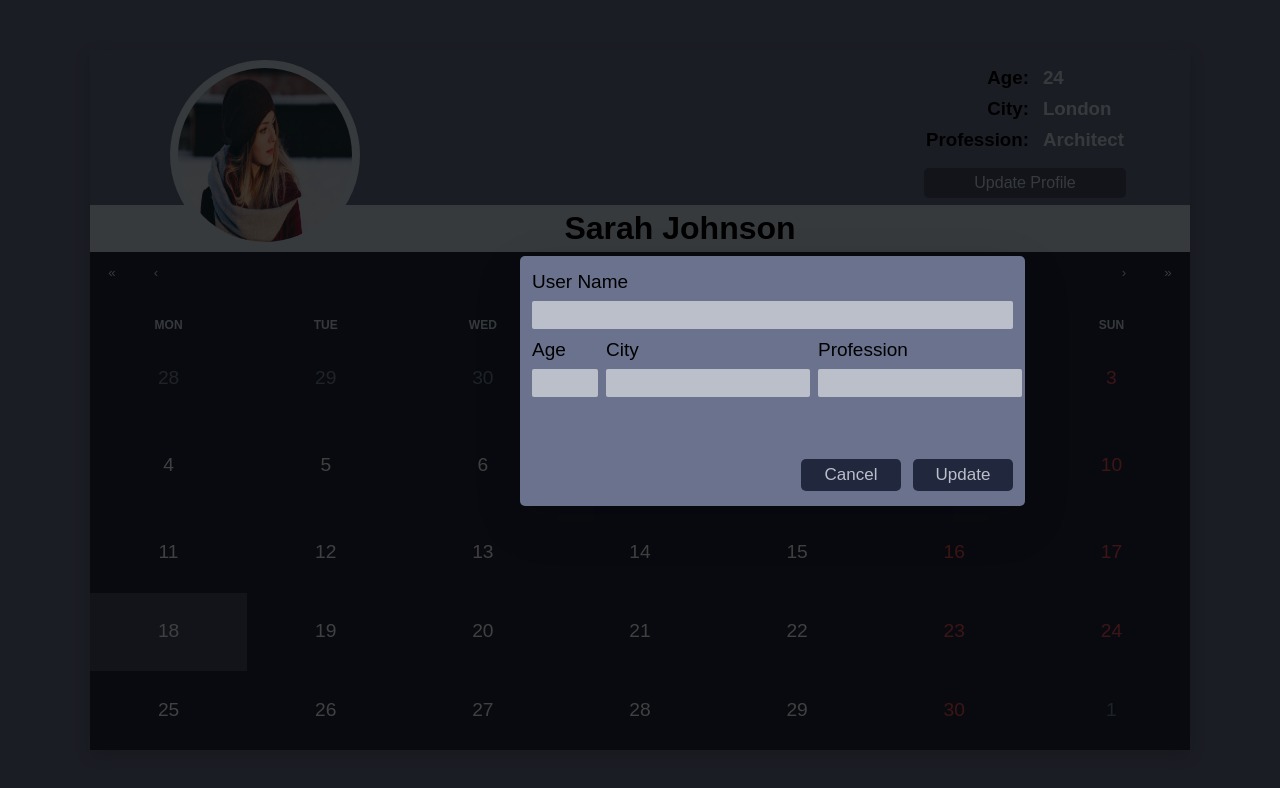
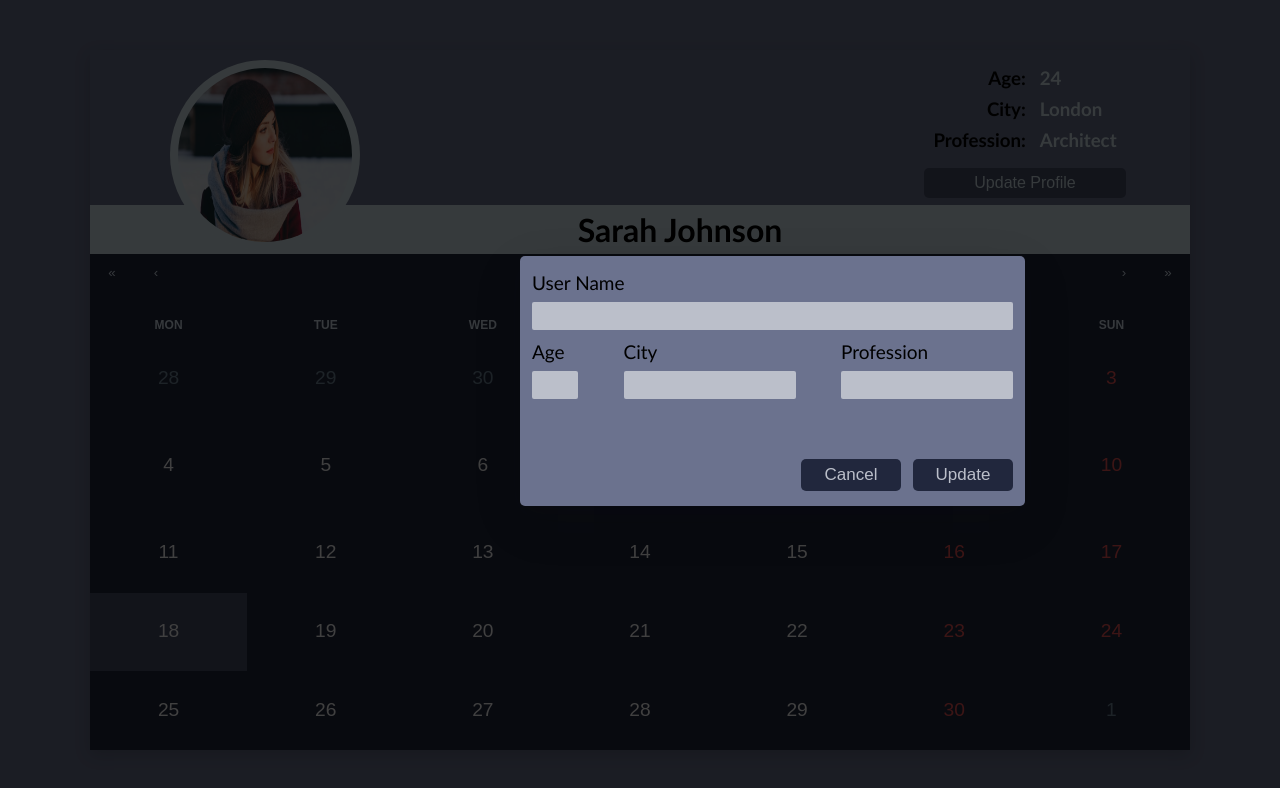
Before and after one commit to orlandoalvareza/react-calendar-app, a React (Create React App) app: page / in a window 1280 px wide. Both pictures are taken after a click on the button "Update Profile". Shown: the top 788 px of the page. Built offline with nearby package versions, Linux system fonts and the light colour scheme.

Commit message:
added text fonts

```diff
--- a/src/components/Calendar/EventForm.module.css
+++ b/src/components/Calendar/EventForm.module.css
@@ -1,4 +1,6 @@
 .form-container {
+  font-family: Tahoma, Verdana, sans-serif;
+  font-weight: 500;
   display: flex;
   flex-direction: column;
   justify-content: space-between;
@@ -24,10 +26,11 @@
 
 .new-event_input label {
   font-size: 18px;
-  margin-bottom: 3px;
+  margin-bottom: 5px;
 }
 
 .new-event_input textarea {
+  font-family: Helvetica, sans-serif;
   font-size: 17px;
   background-color: #BBBFCA;
   padding: 5px;
--- a/src/components/Calendar/EventsList.module.css
+++ b/src/components/Calendar/EventsList.module.css
@@ -1,4 +1,5 @@
 .events-container {
+  font-family: Tahoma, Verdana, sans-serif;
   background-color: #6B728E;
   width: 500px;
   height: 258px;
--- a/src/components/Header/Header.module.css
+++ b/src/components/Header/Header.module.css
@@ -1,4 +1,5 @@
 .header-container {
+  font-family: 'Gill Sans', 'Gill Sans MT', sans-serif;
   display: flex;
   justify-content: space-between;
   background: #6B728E;
@@ -10,7 +11,6 @@
   display: flex;
   justify-content: center;
   align-items: center;
-  /* background-color: aqua; */
   width: 350px;
 }
 
--- a/src/components/Header/HeaderForm.module.css
+++ b/src/components/Header/HeaderForm.module.css
@@ -1,4 +1,5 @@
 .profile-information__container {
+  font-family: 'Gill Sans MT', sans-serif;
   display: flex;
   flex-direction: column;
   justify-content: space-between;
--- a/src/components/UI/Input.module.css
+++ b/src/components/UI/Input.module.css
@@ -1,4 +1,5 @@
 .input {
+  font-family: Helvetica, sans-serif;
   font-size: 15px;
   background-color: #BBBFCA;
   height: 28px;
```
